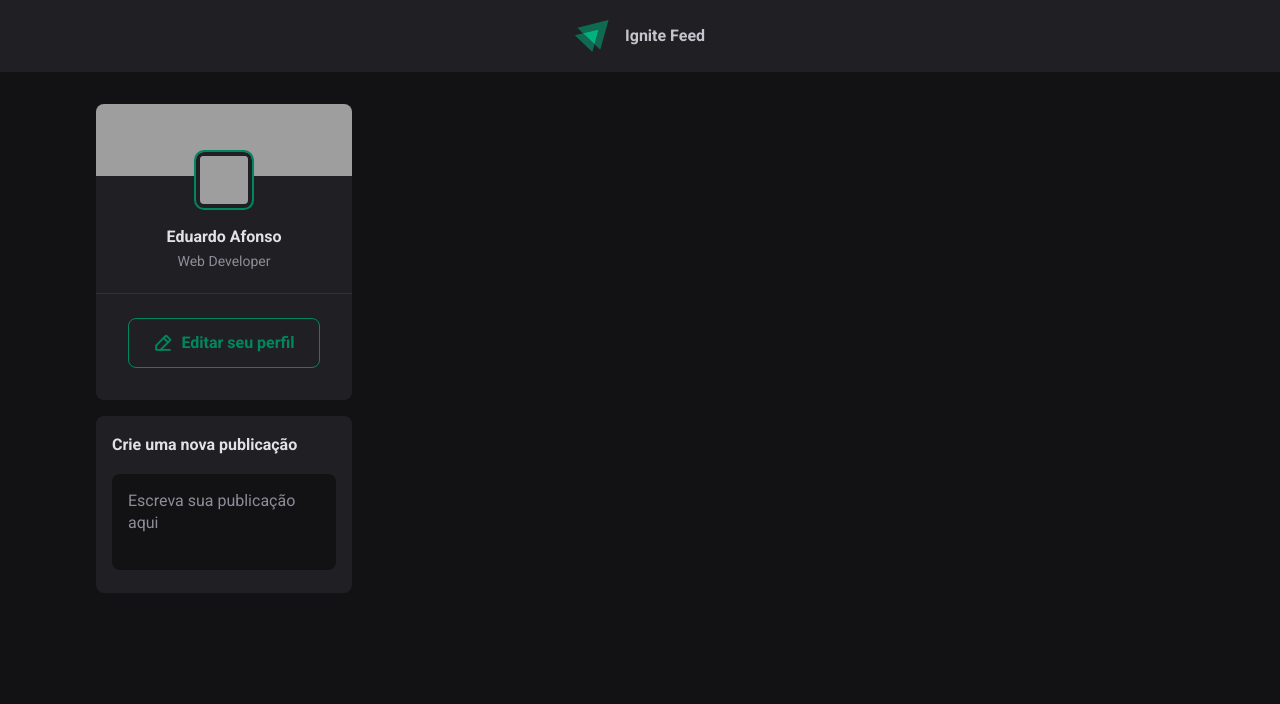
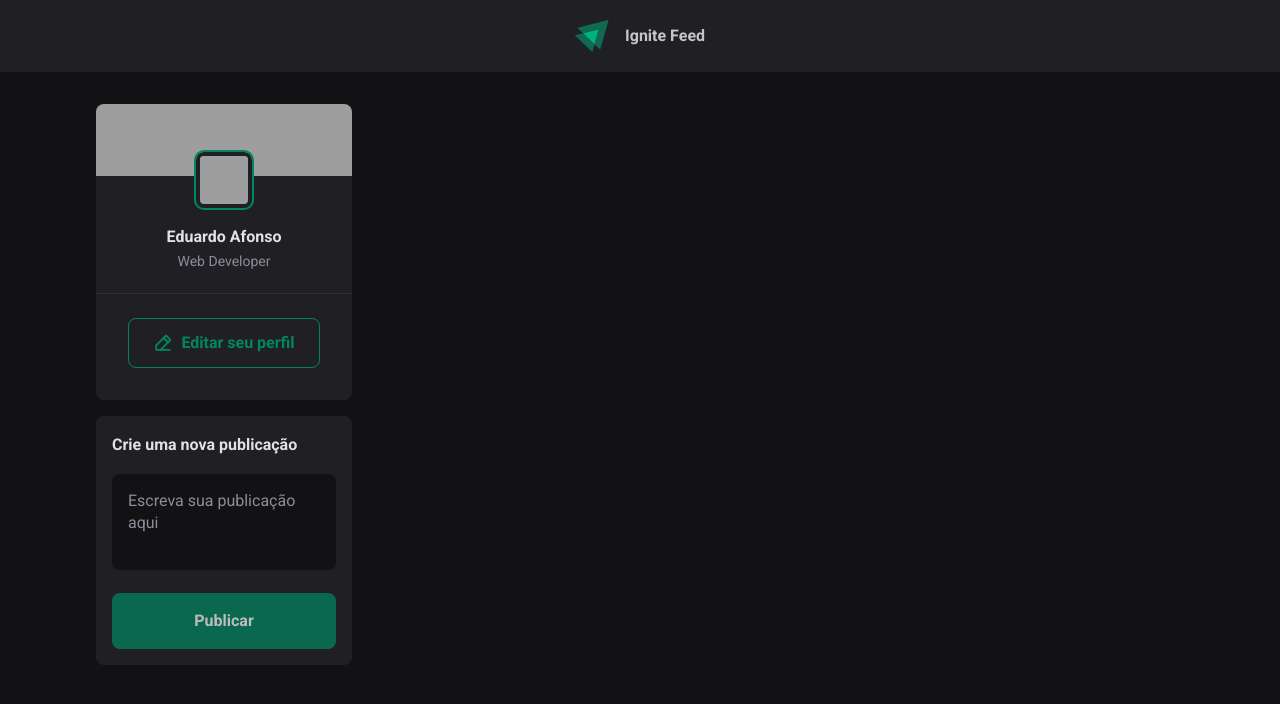
Before and after one commit to eduzrdo/ignite-feed, a React (Vite) app: page / in a window 1280 px wide. Shown: the top 704 px of the page. Built offline with nearby package versions, Linux system fonts and the light colour scheme; no server answers; grey boxes are pictures that could not be loaded.

Commit message:
keep publish button visible for now; add a spinner to the publish button while it\'s creating a new post

```diff
--- a/package.json
+++ b/package.json
@@ -18,6 +18,7 @@
     "react": "^18.2.0",
     "react-dom": "^18.2.0",
     "react-router-dom": "^6.4.5",
+    "react-spinners": "^0.13.7",
     "sort-by": "^0.0.2"
   },
   "devDependencies": {
--- a/src/components/Header.tsx
+++ b/src/components/Header.tsx
@@ -1,12 +1,21 @@
+import { Link } from 'react-router-dom';
+
 export const Header = () => {
   return (
-    <header className='flex justify-center items-center gap-4 bg-gray-800 py-5'>
-      <img
-        src='/ignite-logo.svg'
-        alt='Logotipo do Ignite'
-        className='h-8'
-      />
-      <strong>Ignite Feed</strong>
+    <header className='flex justify-center bg-gray-800 py-5'>
+      <Link
+        to='/inicio'
+        className='flex justify-center items-center gap-4 group focus:shadow-none'
+      >
+        <img
+          src='/ignite-logo.svg'
+          alt='Logotipo do Ignite'
+          className='h-8'
+        />
+        <strong className='group-hover:text-white transition-colors duration-100'>
+          Ignite Feed
+        </strong>
+      </Link>
     </header>
   );
 };
--- a/src/components/NewPost.tsx
+++ b/src/components/NewPost.tsx
@@ -1,10 +1,12 @@
 import { ChangeEvent, FormEvent, useState } from 'react';
 import { useNavigate } from 'react-router-dom';
+import { HashLoader } from 'react-spinners';
 
 import { createPost } from '../services/post';
 
 export const NewPost = () => {
   const [newPostText, setNewPostText] = useState('');
+  const [posting, setPosting] = useState(false);
 
   const navigate = useNavigate();
 
@@ -14,7 +16,7 @@ export const NewPost = () => {
 
   async function handleCreatePost(event: FormEvent) {
     event.preventDefault();
-    setNewPostText('');
+    setPosting(true);
 
     const createdPost = await createPost({
       owner: '639bf1876870a4438cde5d16',
@@ -23,6 +25,8 @@ export const NewPost = () => {
     });
 
     navigate(`${createdPost.owner.id}/post/${createdPost.id}`);
+    setNewPostText('');
+    setPosting(false);
   }
 
   const isNewPostTextEmpty = newPostText.length === 0;
@@ -46,13 +50,22 @@ export const NewPost = () => {
           required
         />
 
-        <footer className='invisible max-h-0 group-focus-within:visible group-focus-within:max-h-fit'>
+        <footer
+          className='
+          '
+        >
           <button
             type='submit'
-            disabled={isNewPostTextEmpty}
-            className='w-full py-4 px-6 mt-4 rounded-lg border-0 bg-green-500 text-white font-bold cursor-pointer [&:not(:disabled)]:hover:bg-green-300 transition-colors duration-100 focus:outline-none focus:shadow-none disabled:cursor-not-allowed disabled:opacity-70'
+            disabled={isNewPostTextEmpty || posting}
+            className='flex justify-center w-full py-4 px-6 mt-4 rounded-lg border-0 bg-green-500 text-white font-bold cursor-pointer [&:not(:disabled)]:hover:bg-green-300 transition-colors duration-100 focus:outline-none focus:shadow-none disabled:cursor-not-allowed disabled:opacity-70'
           >
-            Publicar
+            {!posting && 'Publicar'}
+            <HashLoader
+              color='#FFFFFF'
+              loading={posting}
+              size={24}
+              aria-label='Loading Spinner'
+            />
           </button>
         </footer>
       </form>
```
Also changed, not shown: 1 other file (tests, documents, lock files or other folders).
